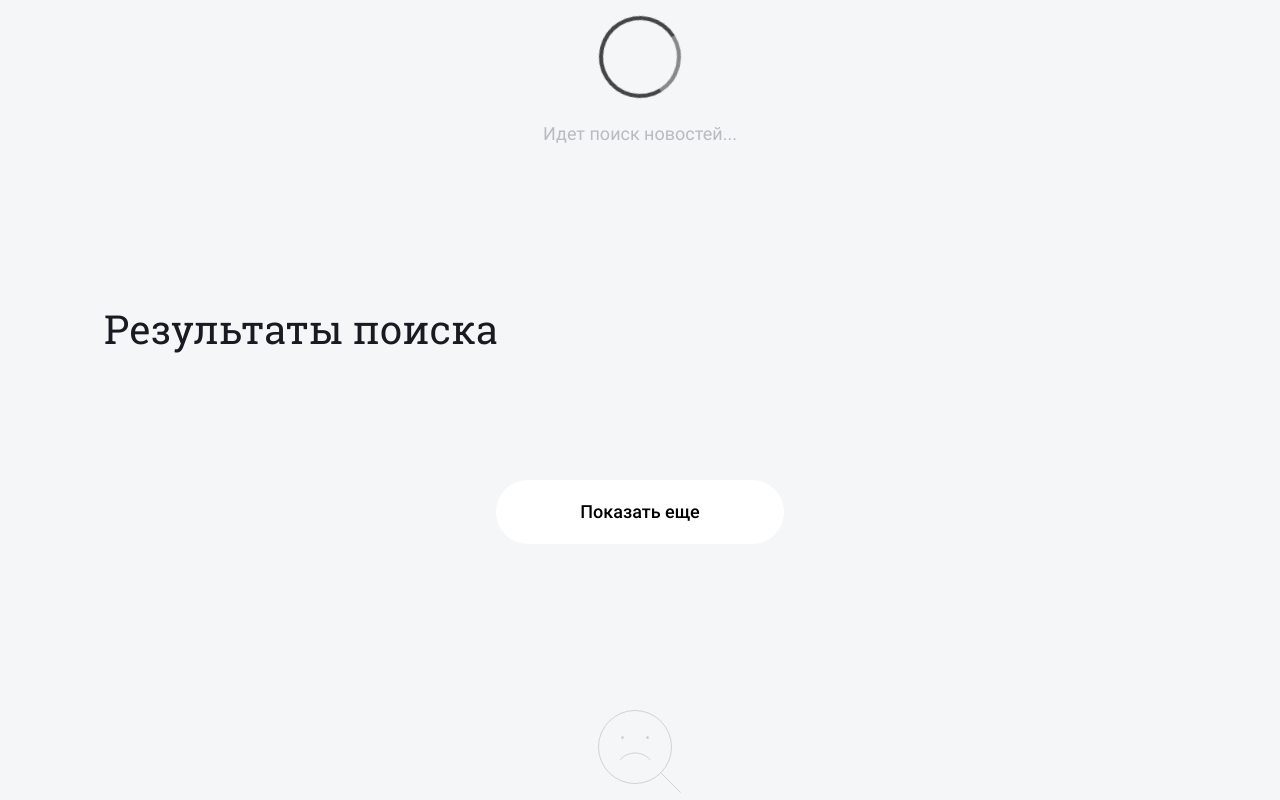
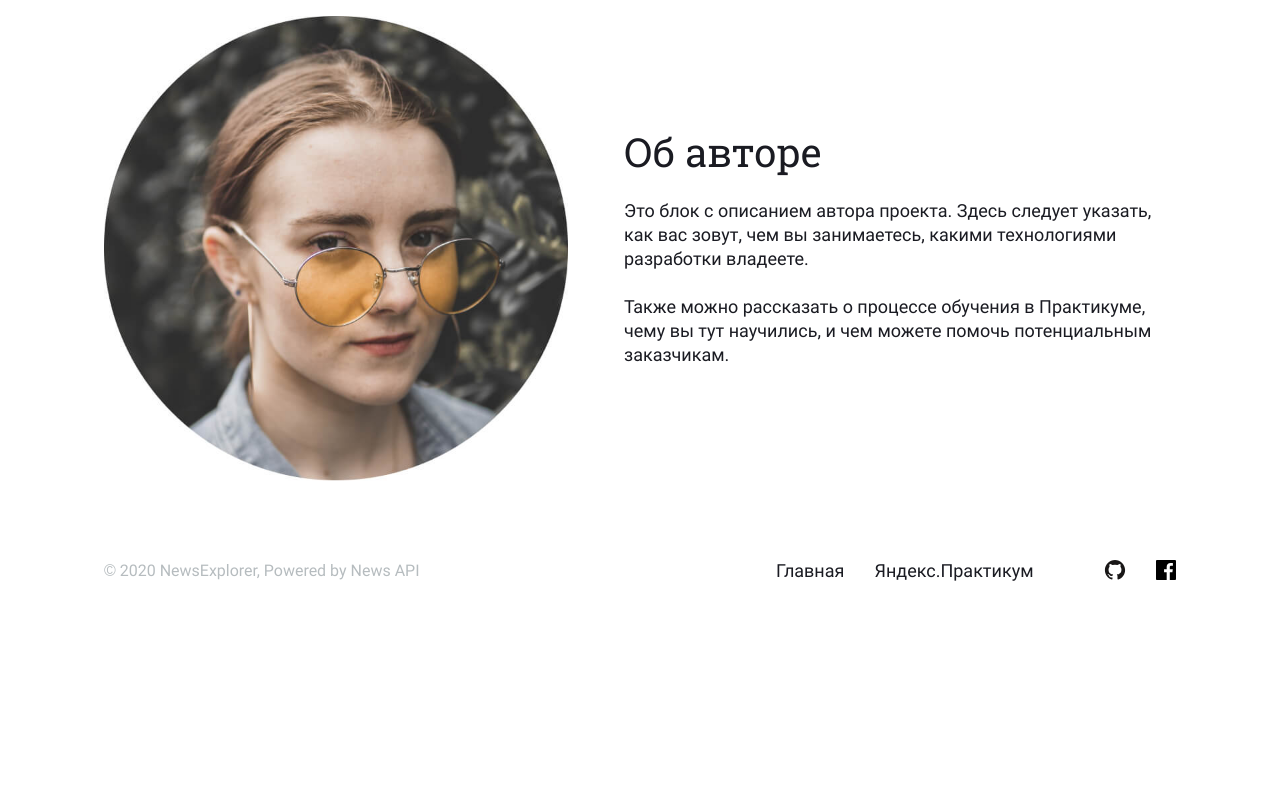
Before and after one commit to Vooooodoo/news-explorer-frontend, a React (Create React App) app: page / in a window 1280 px wide. Shown: the part 640-1440 px from the top of the page. After the commit the page ends 1251 px from the top, so only its background shows below. Built offline with nearby package versions, Linux system fonts and the light colour scheme.

Commit message:
feat: реализовать логику работы с NewsAPI

```diff
--- a/src/components/App/App.js
+++ b/src/components/App/App.js
@@ -23,6 +23,9 @@ function App() {
   const [loggedIn, setLoggedIn] = React.useState(true);
 
   const [articles, setArticles] = React.useState([]);
+  const [isLoading, setIsLoading] = React.useState(false);
+  const [isLoaded, setIsLoaded] = React.useState(false);
+  const [isNotFound, setIsNotFound] = React.useState(false);
 
   const history = useHistory();
 
@@ -53,13 +56,24 @@ function App() {
   }
 
   function handleSearchArticles(theme) {
+    setIsLoading(true);
+
     newsApi.get(theme)
       .then((res) => {
+        if (res.articles.length === 0) {
+          setIsNotFound(true);
+        }
+
         setArticles(res.articles.slice(0, 3))
       })
 
       .catch((err) => {
         console.log('Ошибка. Запрос не выполнен:', err);
+      })
+
+      .finally(() => {
+        setIsLoading(false);
+        setIsLoaded(true);
       });
   }
 
@@ -104,7 +118,11 @@ function App() {
             onSearchArticles={handleSearchArticles}
           />
           <ArticlesContext.Provider value={articles}>
-            <Main />
+            <Main
+              isLoading={isLoading}
+              isLoaded={isLoaded}
+              isNotFound={isNotFound}
+            />
           </ArticlesContext.Provider>
         </Route>
 
--- a/src/components/Main/Main.js
+++ b/src/components/Main/Main.js
@@ -4,12 +4,18 @@ import SearchResult from '../SearchResult/SearchResult';
 import Spinner from '../Spinner/Spinner';
 import NotFound from '../NotFound/NotFound';
 
-function Main() {
+function Main(props) {
   return (
     <main>
-      <Spinner />
-      <SearchResult />
-      <NotFound />
+      {props.isLoading
+        && <Spinner />
+      }
+      {props.isLoaded
+        && <SearchResult />
+      }
+      {props.isNotFound
+        && <NotFound />
+      }
       <About />
     </main>
   );
```
